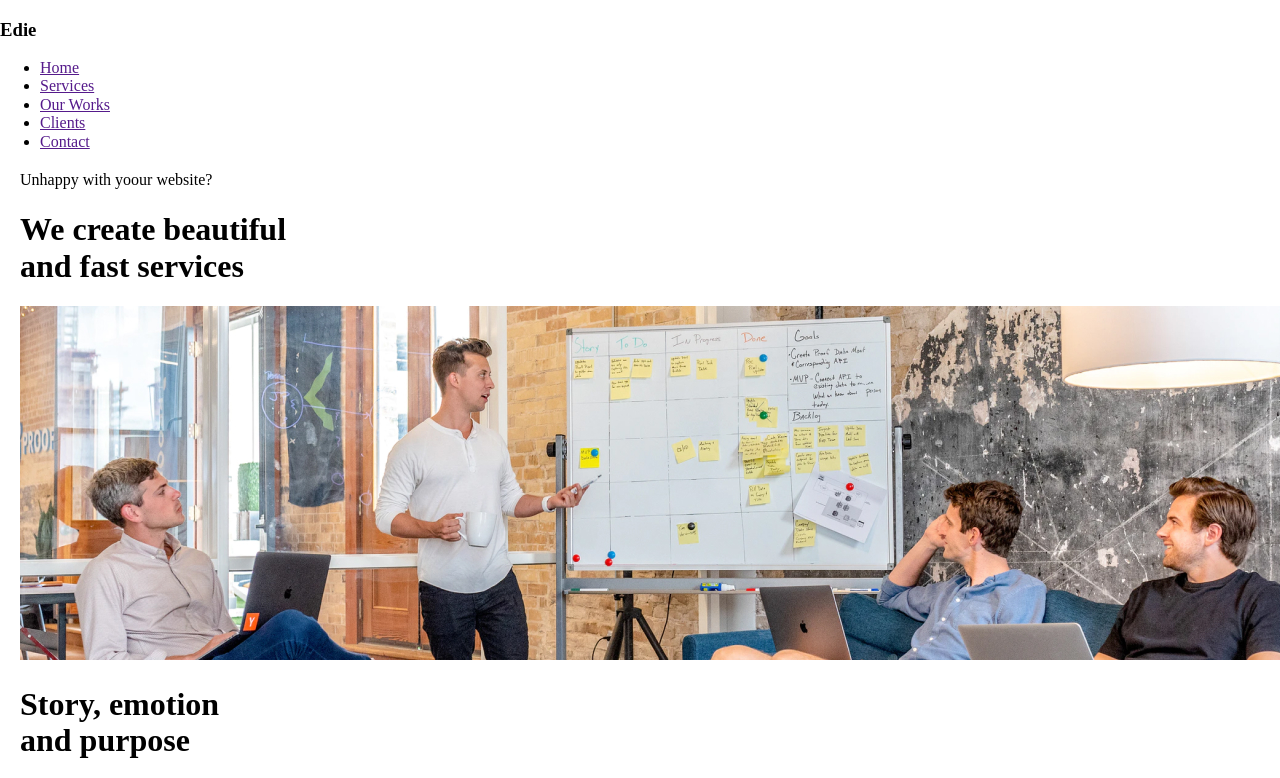
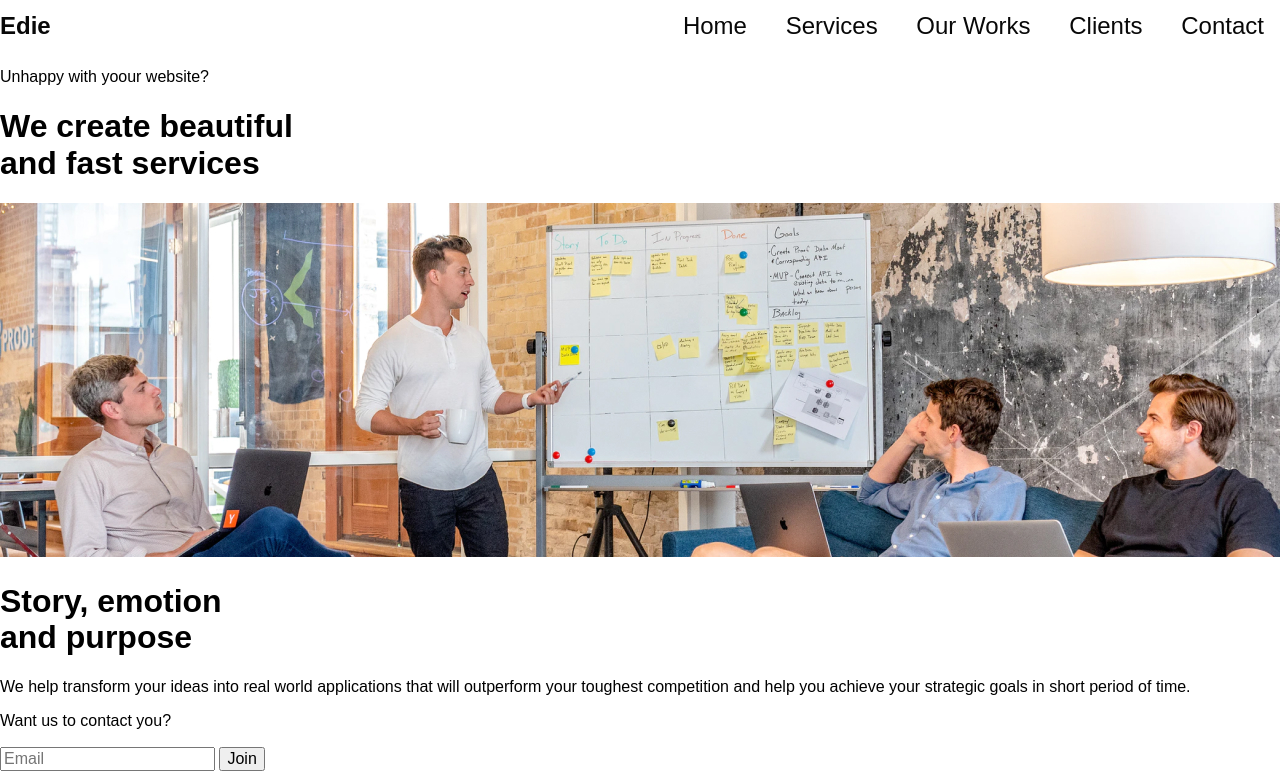
Before and after one commit to diegopl653/Proyecto_Web, a plain HTML site: page index.html in a window 1280 px wide. Shown: the top 778 px of the page. Drawn offline with Linux system fonts and the light colour scheme.

Commit message:
headernav terminado

```diff
--- a/index.html
+++ b/index.html
@@ -7,10 +7,12 @@
     <link rel="stylesheet" href="styles.css">
   </head>
   <body>
-        <header>
-          <div>
-                <h3>Edie</h3>
-                <nav>
+    <header class="header">
+
+      <div class= "container container_class">
+      <b>  <a href="#" class = "Edie" > Edie </a> </b>
+
+                <nav  class=" cabecera">
                   <ul>
                         <li><a href="">Home</a></li>
                         <li><a href="">Services</a></li>
@@ -19,7 +21,8 @@
                         <li><a href="">Contact</a></li>
                     </ul>
                   </nav>
-                </div>
+
+                  </div>
         </header>
         <main>
           <section>
--- a/styles.css
+++ b/styles.css
@@ -1,10 +1,33 @@
-.container{
-    display:flex;
-    margin: 0 auto;
+html{
+    font-family: 'Poppins', sans-serif;
 }
-aside{
-    margin: 0px 50px;
+header{
+    font-style: normal;
+     font-weight: 500;
+     font-size: 24px;
+     line-height: 36px;
+     color:  gray1;
 }
-main{
-    margin: 20px 20px;
+.header a{
+    color: rgb(8, 8, 8);
+    text-decoration: none;
 }
+.container_class{
+
+    display: flex;
+    justify-content: space-between;
+    align-items: center;
+}
+ .cabecera ul {
+ margin:0;
+ padding:0;
+ list-style: none;
+ }
+ .cabecera ul li {
+     display: inline-block;
+
+ }
+ .cabecera ul li a {
+     display: block;
+     padding: 0.5rem 1rem;
+ }
```
